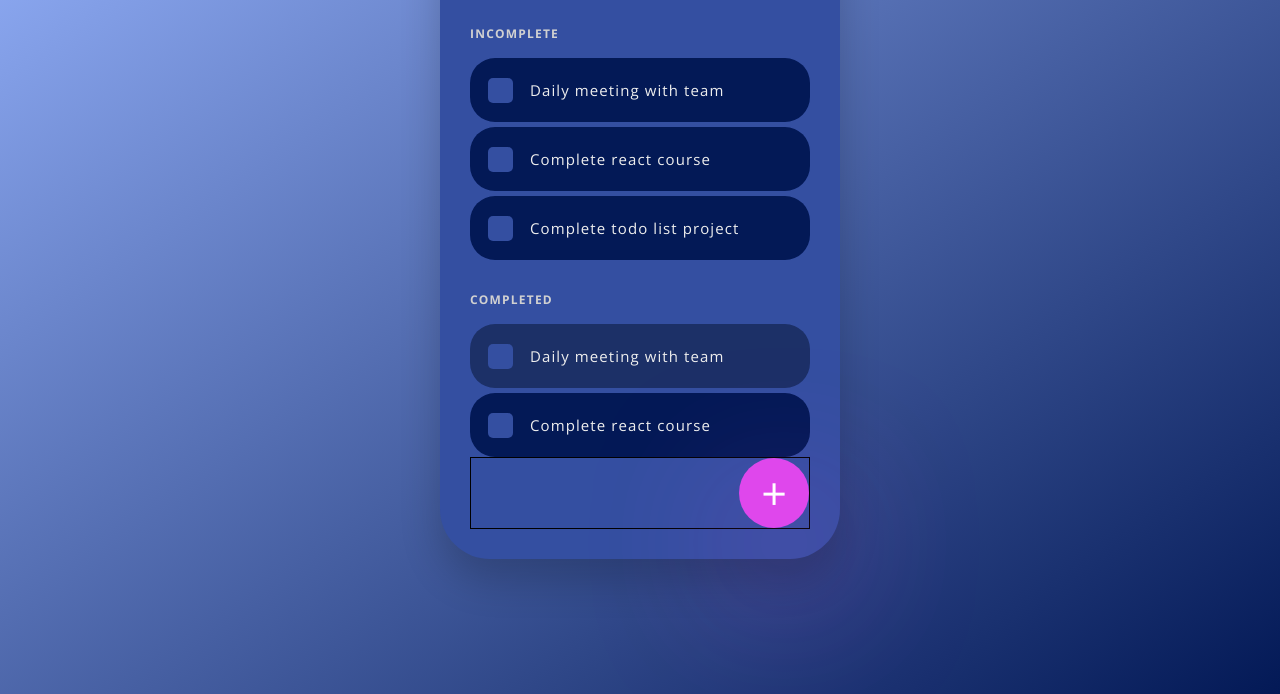
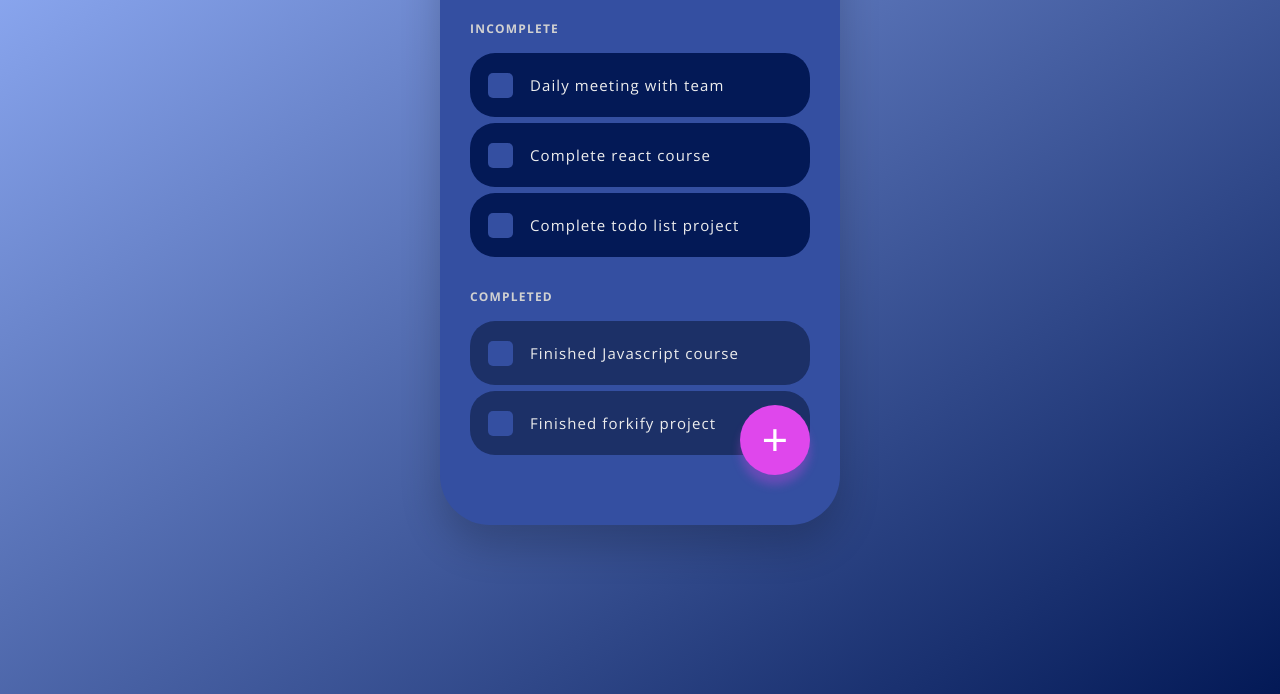
Before and after one commit to gratechs/Todo-List, a website: page index.html in a window 1280 px wide. Shown: the part 186-880 px from the top of the page. Drawn offline with nearby package versions, Linux system fonts and the light colour scheme.

Commit message:
Completed the new task button in the task page

```diff
--- a/index.html
+++ b/index.html
@@ -48,21 +48,22 @@
           <div class="tasks tasks--completed">
             <input type="checkbox" id="t4" class="tasks__check" />
             <label for="t4" class="tasks__label tasks--completed-label"
-              ><span class="tasks__button"></span>Daily meeting with team</label
+              ><span class="tasks__button"></span>Finished Javascript
+              course</label
             >
           </div>
-          <div class="tasks">
-            <input type="checkbox" id="t2" class="tasks__check" />
-            <label for="t2" class="tasks__label"
-              ><span class="tasks__button"></span>Complete react course</label
-            >
+          <div class="tasks tasks--completed">
+            <input type="checkbox" id="t5" class="tasks__check" />
+            <label for="t5" class="tasks__label tasks--completed-label"
+              ><span class="tasks__button"></span>Finished forkify project
           </div>
         </section>
 
         <div class="task-btn">
-          <a href="#" class="btn">&plus;</a>
+          <button class="btn">&plus;</button>
         </div>
       </main>
     </div>
+
   </body>
 </html>
--- a/sass/abstracts/_variables.scss
+++ b/sass/abstracts/_variables.scss
@@ -4,7 +4,6 @@ $color-primary-dark: #031956;
 $color-primary-dark-light: #1c3067;
 
 $color-secondary: #df47ec;
-$color-secondary-light: #a84bb1;
 
 $color-grey-light: #eee;
 $color-grey-dark: #d1d1d1;
--- a/sass/components/_button.scss
+++ b/sass/components/_button.scss
@@ -2,15 +2,25 @@
   display: inline-block;
   font-size: 4.5rem;
   font-weight: 400;
-  text-decoration: none;
   color: $color-white;
   background-color: $color-secondary;
   width: 7rem;
   height: 7rem;
   border-radius: 10rem;
-  box-shadow: 1rem 5rem 15rem rgba($color-secondary, 0.7);
+  border: none;
+  box-shadow: 0 1rem 1rem rgba($color-secondary, 0.3);
+  cursor: pointer;
 
   display: flex;
   justify-content: center;
   align-items: center;
+
+  position: absolute;
+  left: 30rem;
+  bottom: 5rem;
+  transition: all 0.2s;
+
+  &:hover {
+    transform: translateY(-2px) scale(1.05);
+  }
 }
--- a/sass/components/_tasks.scss
+++ b/sass/components/_tasks.scss
@@ -4,7 +4,7 @@
   border-radius: 2.5rem;
 
   &:not(:last-child) {
-    margin-bottom: 0.5rem;
+    margin-bottom: 0.6rem;
   }
 
   &__check {
@@ -75,7 +75,7 @@
 }
 
 .task-btn {
-  border: 1px solid black;
   display: flex;
   justify-content: flex-end;
+  margin-bottom: 4rem;
 }
--- a/sass/layout/_container.scss
+++ b/sass/layout/_container.scss
@@ -7,4 +7,5 @@
   box-shadow: 0 2rem 4rem rgba($color-black, 0.2);
 
   min-height: 60rem;
+  position: relative;
 }
--- a/sass/layout/_header.scss
+++ b/sass/layout/_header.scss
@@ -7,6 +7,7 @@
   &__img {
     width: 6rem;
     border-radius: 50%;
+    border-right: 0.5rem solid $color-secondary;
     display: block;
   }
 }
```
Also changed, not shown: css/style.css.
